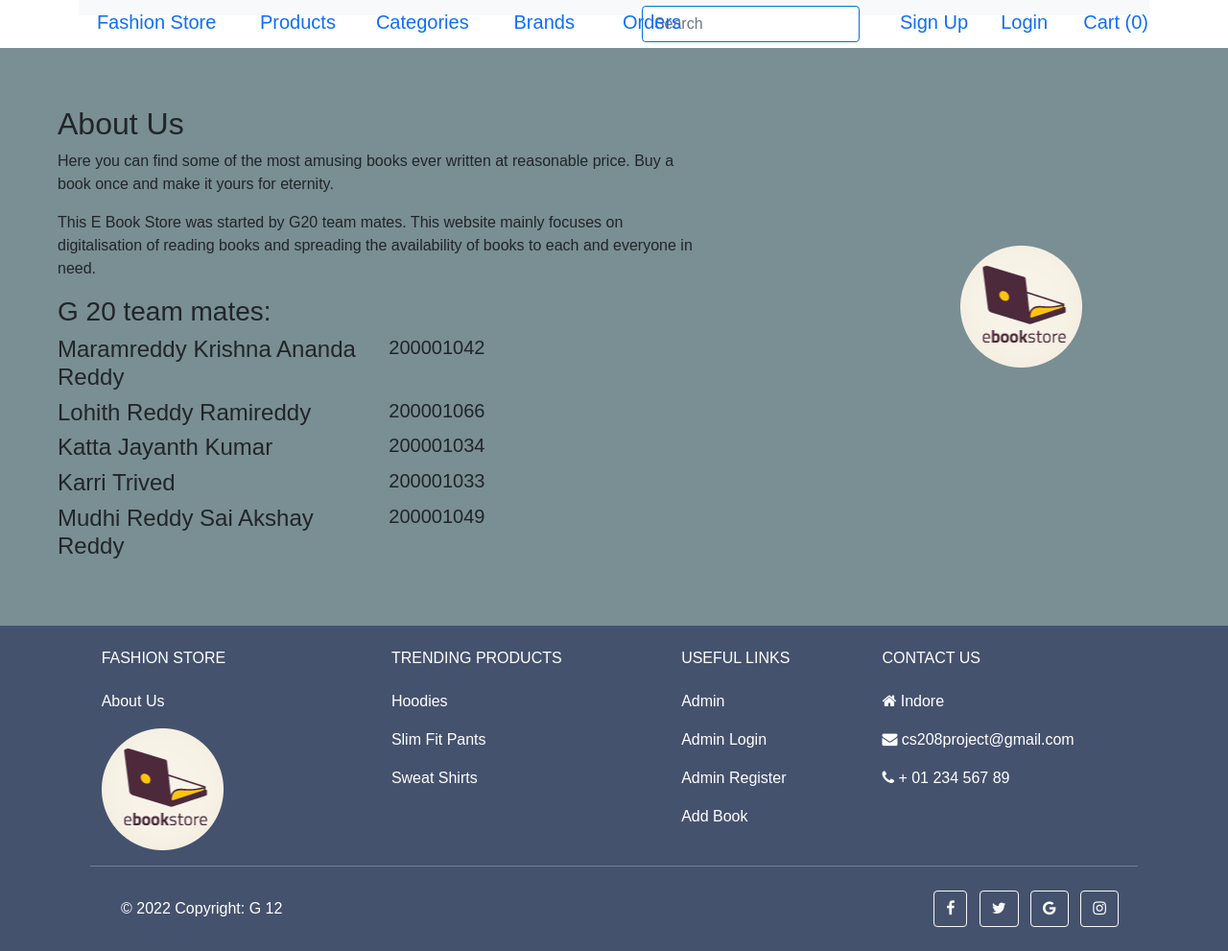
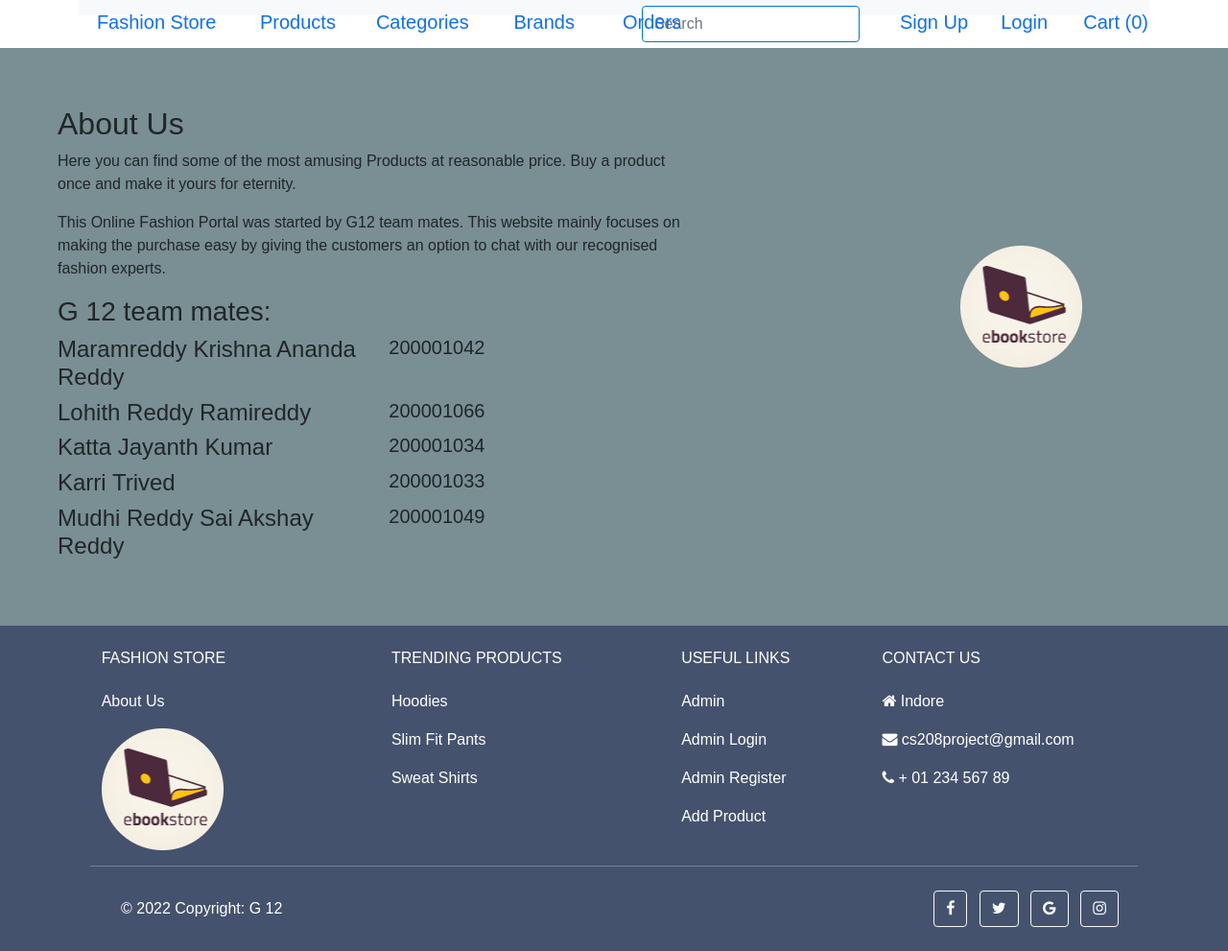
Before and after one commit to krishnaanandareddy/fashion-portal, a Flask app: page /about in a window 1280 px wide. Shown: the whole page at 96% size. Run offline with Flask 2, Linux system fonts and the light colour scheme; some libraries are stand-ins or nearby versions; some web fonts are replaced.

Commit message:
changed few remaining previous products and about page description

```diff
--- a/utils/templates/about.html
+++ b/utils/templates/about.html
@@ -7,14 +7,14 @@
 
     <div class="row">
         <div class="col-md-7">
-            <p>Here you can find some of the most amusing books ever written at reasonable price. Buy a book once and
+            <p>Here you can find some of the most amusing Products at reasonable price. Buy a product once and
                 make it yours for eternity.</p>
             <p>
-                This E Book Store was started by G20 team mates. This website mainly focuses on digitalisation of
-                reading books and spreading the availability of books to each and everyone in need.
+                This Online Fashion Portal was started by G12 team mates. This website mainly focuses on making the purchase easy by giving the customers an option to
+                chat with our recognised fashion experts.
             </p>
             <h3>
-                G 20 team mates:
+                G 12 team mates:
             </h3>
             <div class="row">
                 <div class="col-6 h4">Maramreddy Krishna Ananda Reddy</div>
--- a/utils/templates/footer.html
+++ b/utils/templates/footer.html
@@ -40,7 +40,7 @@
           <p><a class="ulinks" href="{{url_for('admin')}}" target="_blank">Admin</a></p>
           <p><a class="ulinks" href="{{url_for('login')}}" target="_blank">Admin Login</a></p>
           <p><a class="ulinks" href="{{url_for('register')}}" target="_blank">Admin Register</a></p>
-          <p><a class="ulinks" href="{{url_for('addproduct')}}" target="_blank">Add Book</a></p>
+          <p><a class="ulinks" href="{{url_for('addproduct')}}" target="_blank">Add Product</a></p>
         </div>
         <hr class="w-100 clearfix d-md-none" />
         <div class="col-md-4 col-lg-3 col-xl-3 mx-auto mt-0.1">
--- a/utils/templates/products/single_page.html
+++ b/utils/templates/products/single_page.html
@@ -13,7 +13,7 @@
     <div class="col-md-6">
       <h3>Product name: {{sproduct.name}} </h3>
       <br>
-      <h5>Product price: Rs{{sproduct.price}}</h5>
+      <h5>Product price: <b>{{sproduct.price}} Rs</b></h5>
       <br>
       {% if sproduct.discount > 0 %}
       <h5>Discount: {{sproduct.discount}} % </h5>
@@ -21,7 +21,7 @@
       <h4>Product description:</h4>
       <p>{{sproduct.desc}}</p>
       <p>
-      <h5>Brand:{{sproduct.brand.name}}</h5>
+      <h5>Brand:  <b>{{sproduct.brand.name}}</b></h5>
       </p>
       <form action="{{url_for('AddCart')}}" method="post">
         <input type="hidden" name="product_id" value="{{sproduct.id}}">
```
Also changed, not shown: utils/project.db, utils/static/images/186027775197d1f50ee3.jpg (deleted), utils/static/images/20fd275a2448c37d2d62.png (added), utils/static/images/773d10200849daf426e1.png (added), utils/static/images/7ba9e8ab41d4606e5166.jpg (deleted), utils/static/images/9569f9424995d43dc092.png (deleted), utils/static/images/9f47d629704ccc699700.png (added), utils/static/images/b14cc594ec630d302d91.png (added), utils/static/images/db1b728e253fba1f0dbd.png (added), utils/static/images/e59b470ba5a89187fd78.png (added), utils/static/images/eec308cee4e53c0e90dc.jpg (deleted).
